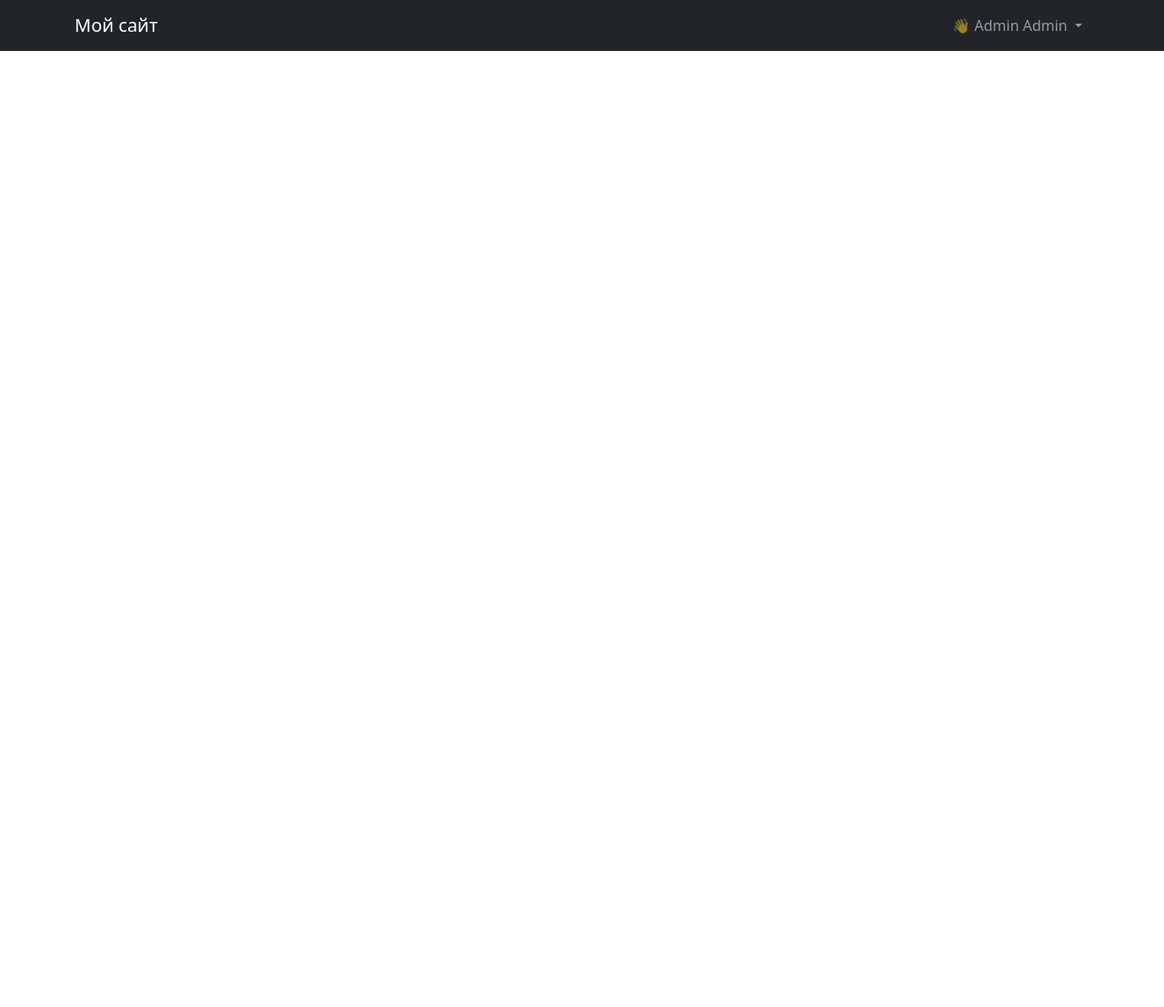
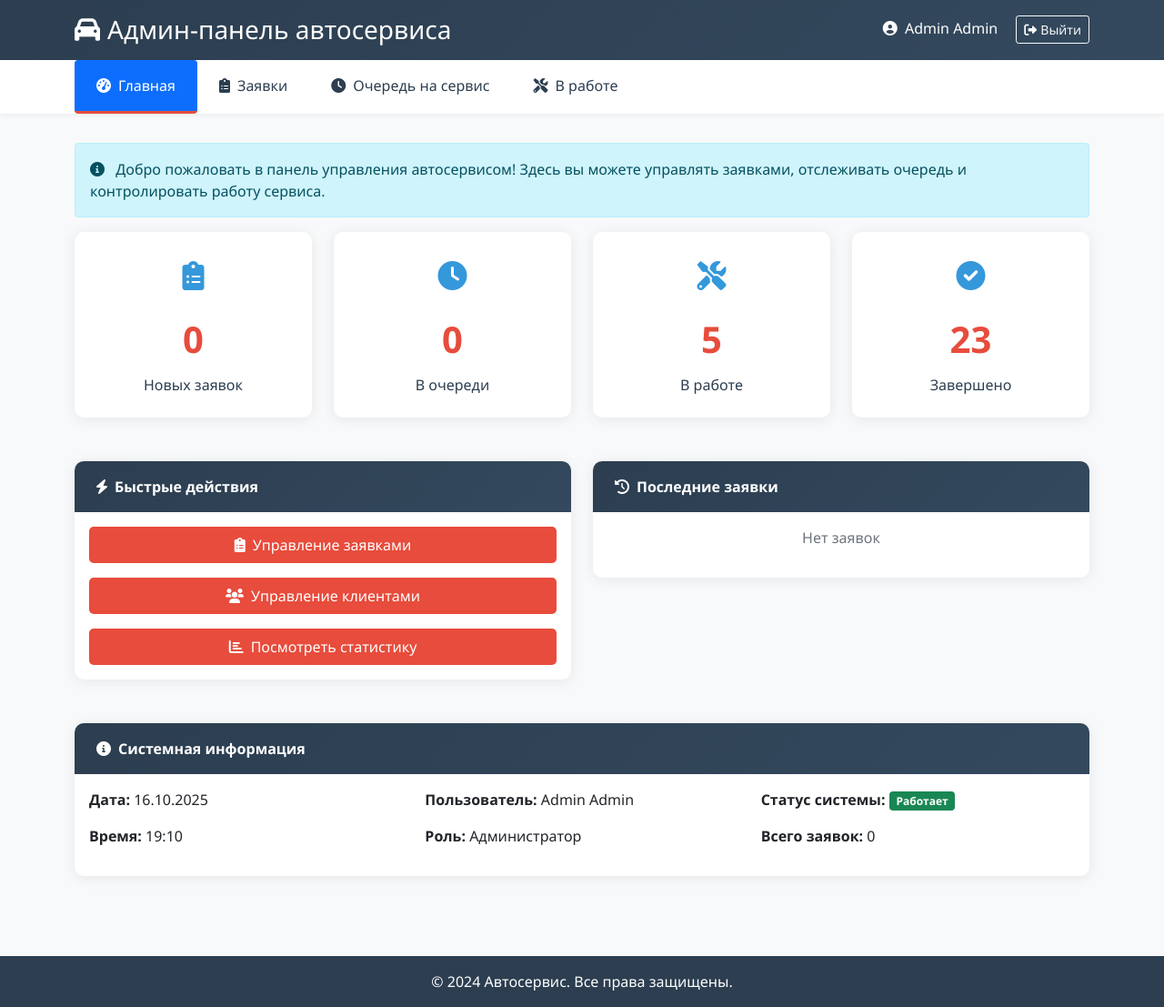
Before and after one commit to ilya2101/Site, a Flask app: page /admin/dashboard in a window 1280 px wide. Shown: the whole page at 91% size. Before the commit the page ends 56 px from the top, so only its background shows below. Run offline with Flask 3, Linux system fonts and the light colour scheme; a user stored in the database is signed in.

Commit message:
Добавлена таблица заявок

```diff
--- a/app.py
+++ b/app.py
@@ -48,14 +48,58 @@ class Application(db.Model):
     desired_time = db.Column(db.Time, nullable=False)
     created_at = db.Column(db.DateTime, default=datetime.utcnow)
     status = db.Column(db.String(20), default='new')
-
+    comment = db.Column(db.Text, default='')  # Добавляем поле для комментариев
     def __repr__(self):
         return f'<Application {self.id} - {self.name}>'
 
-# Создаем таблицы в обеих базах данных
+# Создаем модель для очереди
+class Queue(db.Model):
+    __bind_key__ = 'applications'  # Используем ту же базу
+    __tablename__ = 'queue'
+
+    id = db.Column(db.Integer, primary_key=True)
+    application_id = db.Column(db.Integer, db.ForeignKey('applications.id'))
+    name = db.Column(db.String(100), nullable=False)
+    phone = db.Column(db.String(20), nullable=False)
+    car_brand = db.Column(db.String(50), nullable=False)
+    car_model = db.Column(db.String(50), nullable=False)
+    desired_date = db.Column(db.Date, nullable=False)
+    desired_time = db.Column(db.Time, nullable=False)
+    created_at = db.Column(db.DateTime, default=datetime.utcnow)
+    status = db.Column(db.String(20), default='in_queue')
+    comment = db.Column(db.Text, default='')
+    moved_at = db.Column(db.DateTime, default=datetime.utcnow)
+
+    # Связь с оригинальной заявкой
+    application = db.relationship('Application', backref='queue_entries')
+
+
+
+
+
+
+# Удаляем и пересоздаем таблицы
 with app.app_context():
-    # Создаем таблицу для заявок
+    # Удаляем старые таблицы
+    db.drop_all(bind_key='applications')
+
+    # Создаем новые таблицы с правильной структурой
     db.create_all(bind_key='applications')
+
+    inspector = db.inspect(db.get_engine(bind='applications'))
+    if 'queue' not in inspector.get_table_names():
+        Queue.__table__.create(db.get_engine(bind='applications'))
+        print("Таблица 'queue' создана успешно!")
+
+    print("Все таблицы созданы успешно!")
+
+    # Правильный способ проверки существования таблицы
+    inspector = db.inspect(db.get_engine(bind='applications'))
+    if 'queue' not in inspector.get_table_names():
+        Queue.__table__.create(db.get_engine(bind='applications'))
+        print("Таблица 'queue' создана успешно!")
+
+    print("Все таблицы созданы успешно!")
 
 @login_manager.user_loader
 def load_user(user_id):
@@ -161,7 +205,22 @@ def logout():
 def admin_dashboard():
     if not current_user.is_admin:
         abort(403)
-    return render_template('admin_dashboard.html', user=current_user)
+
+    # Получаем статистику
+    new_requests_count = Application.query.filter_by(status='new').count()
+    queue_count = Queue.query.count()
+    total_requests = Application.query.count()
+
+    # Получаем последние 5 заявок
+    recent_requests = Application.query.order_by(Application.created_at.desc()).limit(5).all()
+
+    return render_template('admin_dashboard.html',
+                           user=current_user,
+                           now=datetime.now(),
+                           new_requests_count=new_requests_count,
+                           queue_count=queue_count,
+                           total_requests=total_requests,
+                           recent_requests=recent_requests)
 
 @app.route('/account')
 @login_required
@@ -179,8 +238,126 @@ class ServiceRequest:
 def view_requests():
     if not current_user.is_admin:
         abort(403)
-    requests = ServiceRequest.query.order_by(ServiceRequest.created_at.desc()).all()
+
+    # Получаем все заявки из базы данных
+    requests = Application.query.order_by(Application.created_at.desc()).all()
+    return render_template('admin_requests.html',
+                           requests=requests,
+                           user=current_user)  # ДОБАВЬТЕ user=current_user
+
+
+    # Получаем все заявки из базы данных
+    requests = Application.query.order_by(Application.created_at.desc()).all()
     return render_template('admin_requests.html', requests=requests)
+
+@app.route('/admin/request/update/<int:request_id>', methods=['POST'])
+@login_required
+def update_request(request_id):
+    if not current_user.is_admin:
+        abort(403)
+
+    try:
+        application = Application.query.get_or_404(request_id)
+
+        # Обновляем данные
+        application.name = request.form.get('name')
+        application.phone = request.form.get('phone')
+        application.car_brand = request.form.get('car_brand')
+        application.car_model = request.form.get('car_model')
+        application.desired_date = datetime.strptime(request.form.get('desired_date'), '%Y-%m-%d').date()
+        application.desired_time = datetime.strptime(request.form.get('desired_time'), '%H:%M').time()
+        application.comment = request.form.get('comment', '')
+
+        db.session.commit()
+        flash('Заявка успешно обновлена!', 'success')
+
+    except Exception as e:
+        db.session.rollback()
+        flash(f'Ошибка при обновлении заявки: {str(e)}', 'danger')
+
+    return redirect(url_for('view_requests'))
+
+
+@app.route('/admin/request/comment/<int:request_id>', methods=['POST'])
+@login_required
+def add_comment(request_id):
+    if not current_user.is_admin:
+        abort(403)
+
+    try:
+        application = Application.query.get_or_404(request_id)
+        comment = request.form.get('comment', '').strip()
+
+        if comment:
+            if application.comment:
+                application.comment += f"\n[{datetime.now().strftime('%d.%m.%Y %H:%M')}]: {comment}"
+            else:
+                application.comment = f"[{datetime.now().strftime('%d.%m.%Y %H:%M')}]: {comment}"
+
+            db.session.commit()
+            flash('Комментарий добавлен!', 'success')
+        else:
+            flash('Комментарий не может быть пустым', 'warning')
+
+    except Exception as e:
+        db.session.rollback()
+        flash(f'Ошибка при добавлении комментария: {str(e)}', 'danger')
+
+    return redirect(url_for('view_requests'))
+
+@app.route('/admin/request/confirm/<int:request_id>')
+@login_required
+def confirm_request(request_id):
+    if not current_user.is_admin:
+        abort(403)
+
+    try:
+        application = Application.query.get_or_404(request_id)
+
+        # Создаем запись в очереди
+        queue_entry = Queue(
+            application_id=application.id,
+            name=application.name,
+            phone=application.phone,
+            car_brand=application.car_brand,
+            car_model=application.car_model,
+            desired_date=application.desired_date,
+            desired_time=application.desired_time,
+            created_at=application.created_at,
+            comment=application.comment,
+            status='in_queue'
+        )
+
+        # Добавляем в очередь и удаляем из заявок
+        db.session.add(queue_entry)
+        db.session.delete(application)
+        db.session.commit()
+
+        flash('Заявка перемещена в очередь!', 'success')
+
+    except Exception as e:
+        db.session.rollback()
+        flash(f'Ошибка при перемещении заявки: {str(e)}', 'danger')
+
+    return redirect(url_for('view_requests'))
+
+@app.route('/admin/request/delete/<int:request_id>')
+@login_required
+def delete_request(request_id):
+    if not current_user.is_admin:
+        abort(403)
+
+    try:
+        application = Application.query.get_or_404(request_id)
+        db.session.delete(application)
+        db.session.commit()
+        flash('Заявка удалена!', 'success')
+
+    except Exception as e:
+        db.session.rollback()
+        flash(f'Ошибка при удалении заявки: {str(e)}', 'danger')
+
+    return redirect(url_for('view_requests'))
 
 
 @app.route('/submit_application', methods=['POST'])
--- a/templates/admin_dashboard.html
+++ b/templates/admin_dashboard.html
@@ -1,29 +1,133 @@
-{% extends "base.html" %}  <!-- Если у вас есть базовый шаблон -->
+{% extends "base_admin.html" %}
+
+{% block title %}Главная - Админ-панель{% endblock %}
 
 {% block content %}
-    <div class="container mt-4">
-        <h1 class="mb-4">Административная панель</h1>
+    <div class="row">
+        <div class="col-12">
+            <div class="alert alert-info">
+                <i class="fas fa-info-circle me-2"></i>
+                Добро пожаловать в панель управления автосервисом! Здесь вы можете управлять заявками, отслеживать очередь и контролировать работу сервиса.
+            </div>
+        </div>
+    </div>
 
-        <div class="alert alert-success">
-            Добро пожаловать, <strong>{{ user.first_name }} {{ user.last_name }}</strong>!
-            Вы вошли как <span class="badge bg-danger">Администратор</span>.
+    <!-- Статистика -->
+    <div class="row mb-4">
+        <div class="col-md-3">
+            <div class="admin-card stats-card">
+                <div class="car-icon">
+                    <i class="fas fa-clipboard-list"></i>
+                </div>
+                <div class="stats-number">{{ new_requests_count }}</div>
+                <div class="stats-label">Новых заявок</div>
+            </div>
         </div>
+        <div class="col-md-3">
+            <div class="admin-card stats-card">
+                <div class="car-icon">
+                    <i class="fas fa-clock"></i>
+                </div>
+                <div class="stats-number">{{ queue_count }}</div>
+                <div class="stats-label">В очереди</div>
+            </div>
+        </div>
+        <div class="col-md-3">
+            <div class="admin-card stats-card">
+                <div class="car-icon">
+                    <i class="fas fa-tools"></i>
+                </div>
+                <div class="stats-number">5</div>
+                <div class="stats-label">В работе</div>
+            </div>
+        </div>
+        <div class="col-md-3">
+            <div class="admin-card stats-card">
+                <div class="car-icon">
+                    <i class="fas fa-check-circle"></i>
+                </div>
+                <div class="stats-number">23</div>
+                <div class="stats-label">Завершено</div>
+            </div>
+        </div>
+    </div>
 
-        <div class="card">
-            <div class="card-header">
-                <h5>Действия администратора</h5>
-            </div>
-            <div class="card-body">
-                <div class="list-group">
-                    <a href="#" class="list-group-item list-group-item-action">Управление пользователями</a>
-                    <a href="#" class="list-group-item list-group-item-action">Настройки системы</a>
-                    <a href="#" class="list-group-item list-group-item-action">Статистика</a>
+    <!-- Быстрые действия -->
+    <div class="row">
+        <div class="col-md-6">
+            <div class="admin-card">
+                <div class="admin-card-header">
+                    <i class="fas fa-bolt me-2"></i>Быстрые действия
+                </div>
+                <div class="card-body">
+                    <div class="d-grid gap-2">
+                        <a href="{{ url_for('view_requests') }}" class="btn btn-admin mb-2">
+                            <i class="fas fa-clipboard-list me-2"></i>Управление заявками
+                        </a>
+                        <a href="#" class="btn btn-admin mb-2">
+                            <i class="fas fa-users me-2"></i>Управление клиентами
+                        </a>
+                        <a href="#" class="btn btn-admin">
+                            <i class="fas fa-chart-bar me-2"></i>Посмотреть статистику
+                        </a>
+                    </div>
                 </div>
             </div>
         </div>
 
-        <div class="mt-3">
-            <a href="{{ url_for('logout') }}" class="btn btn-outline-danger">Выйти</a>
+        <div class="col-md-6">
+            <div class="admin-card">
+                <div class="admin-card-header">
+                    <i class="fas fa-history me-2"></i>Последние заявки
+                </div>
+                <div class="card-body">
+                    {% if recent_requests %}
+                        <div class="list-group list-group-flush">
+                            {% for request in recent_requests %}
+                                <div class="list-group-item d-flex justify-content-between align-items-center">
+                                    <div>
+                                        <strong>{{ request.name }}</strong>
+                                        <br>
+                                        <small>{{ request.car_brand }} {{ request.car_model }}</small>
+                                    </div>
+                                    <span class="badge bg-{% if request.status == 'new' %}warning{% else %}info{% endif %}">
+                            {{ request.status }}
+                        </span>
+                                </div>
+                            {% endfor %}
+                        </div>
+                    {% else %}
+                        <p class="text-muted text-center">Нет заявок</p>
+                    {% endif %}
+                </div>
+            </div>
+        </div>
+    </div>
+
+    <!-- Системная информация -->
+    <div class="row mt-4">
+        <div class="col-12">
+            <div class="admin-card">
+                <div class="admin-card-header">
+                    <i class="fas fa-info-circle me-2"></i>Системная информация
+                </div>
+                <div class="card-body">
+                    <div class="row">
+                        <div class="col-md-4">
+                            <p><strong>Дата:</strong> {{ now.strftime('%d.%m.%Y') }}</p>
+                            <p><strong>Время:</strong> {{ now.strftime('%H:%M') }}</p>
+                        </div>
+                        <div class="col-md-4">
+                            <p><strong>Пользователь:</strong> {{ user.first_name }} {{ user.last_name }}</p>
+                            <p><strong>Роль:</strong> Администратор</p>
+                        </div>
+                        <div class="col-md-4">
+                            <p><strong>Статус системы:</strong> <span class="badge bg-success">Работает</span></p>
+                            <p><strong>Всего заявок:</strong> {{ total_requests }}</p>
+                        </div>
+                    </div>
+                </div>
+            </div>
         </div>
     </div>
 {% endblock %}
--- /dev/null
+++ b/templates/base_admin.html
@@ -0,0 +1,207 @@
+<!DOCTYPE html>
+<html lang="ru">
+<head>
+    <meta charset="UTF-8">
+    <meta name="viewport" content="width=device-width, initial-scale=1.0">
+    <title>{% block title %}Админ-панель автосервиса{% endblock %}</title>
+
+    <!-- Bootstrap CSS -->
+    <link href="https://cdn.jsdelivr.net/npm/bootstrap@5.1.3/dist/css/bootstrap.min.css" rel="stylesheet">
+    <!-- Font Awesome для иконок -->
+    <link rel="stylesheet" href="https://cdnjs.cloudflare.com/ajax/libs/font-awesome/6.0.0/css/all.min.css">
+
+    <style>
+        :root {
+            --primary-color: #2c3e50;
+            --secondary-color: #e74c3c;
+            --accent-color: #3498db;
+            --light-bg: #f8f9fa;
+            --dark-bg: #34495e;
+        }
+
+        body {
+            background-color: var(--light-bg);
+            font-family: 'Segoe UI', Tahoma, Geneva, Verdana, sans-serif;
+        }
+
+        .admin-header {
+            background: linear-gradient(135deg, var(--primary-color), var(--dark-bg));
+            color: white;
+            padding: 1rem 0;
+            box-shadow: 0 2px 10px rgba(0,0,0,0.1);
+        }
+
+        .admin-nav {
+            background-color: white;
+            box-shadow: 0 2px 5px rgba(0,0,0,0.05);
+        }
+
+        .nav-link {
+            color: var(--primary-color);
+            font-weight: 500;
+            padding: 1rem 1.5rem;
+            transition: all 0.3s ease;
+            border-bottom: 3px solid transparent;
+        }
+
+        .nav-link:hover {
+            color: var(--secondary-color);
+            background-color: #f8f9fa;
+            border-bottom: 3px solid var(--secondary-color);
+        }
+
+        .nav-link.active {
+            color: var(--secondary-color);
+            border-bottom: 3px solid var(--secondary-color);
+        }
+
+        .admin-content {
+            padding: 2rem 0;
+            min-height: calc(100vh - 200px);
+        }
+
+        .admin-card {
+            background: white;
+            border-radius: 10px;
+            box-shadow: 0 2px 15px rgba(0,0,0,0.08);
+            margin-bottom: 1.5rem;
+            border: none;
+            transition: transform 0.3s ease;
+        }
+
+        .admin-card:hover {
+            transform: translateY(-5px);
+        }
+
+        .admin-card-header {
+            background: linear-gradient(135deg, var(--primary-color), var(--dark-bg));
+            color: white;
+            border-radius: 10px 10px 0 0 !important;
+            padding: 1rem 1.5rem;
+            font-weight: 600;
+        }
+
+        .stats-card {
+            text-align: center;
+            padding: 1.5rem;
+        }
+
+        .stats-number {
+            font-size: 2.5rem;
+            font-weight: bold;
+            color: var(--secondary-color);
+            margin: 0.5rem 0;
+        }
+
+        .stats-label {
+            color: var(--primary-color);
+            font-weight: 500;
+        }
+
+        .car-icon {
+            font-size: 2rem;
+            color: var(--accent-color);
+            margin-bottom: 1rem;
+        }
+
+        .btn-admin {
+            background-color: var(--secondary-color);
+            border: none;
+            color: white;
+            padding: 0.5rem 1.5rem;
+            border-radius: 5px;
+            transition: all 0.3s ease;
+        }
+
+        .btn-admin:hover {
+            background-color: #c0392b;
+            transform: translateY(-2px);
+            color: white;
+        }
+
+        .admin-footer {
+            background-color: var(--primary-color);
+            color: white;
+            padding: 1rem 0;
+            margin-top: 2rem;
+        }
+    </style>
+
+    {% block extra_css %}{% endblock %}
+</head>
+<body>
+<!-- Шапка админ-панели -->
+<header class="admin-header">
+    <div class="container">
+        <div class="row align-items-center">
+            <div class="col-md-6">
+                <h1 class="h3 mb-0">
+                    <i class="fas fa-car me-2"></i>Админ-панель автосервиса
+                </h1>
+            </div>
+            <div class="col-md-6 text-end">
+                    <span class="me-3">
+                        <i class="fas fa-user-circle me-1"></i>
+                        {{ user.first_name }} {{ user.last_name }}
+                    </span>
+                <a href="{{ url_for('logout') }}" class="btn btn-sm btn-outline-light">
+                    <i class="fas fa-sign-out-alt me-1"></i>Выйти
+                </a>
+            </div>
+        </div>
+    </div>
+</header>
+
+<!-- Навигационная панель -->
+<nav class="admin-nav">
+    <div class="container">
+        <div class="nav nav-pills">
+            <a class="nav-link {% if request.endpoint == 'admin_dashboard' %}active{% endif %}"
+               href="{{ url_for('admin_dashboard') }}">
+                <i class="fas fa-tachometer-alt me-2"></i>Главная
+            </a>
+            <a class="nav-link {% if request.endpoint == 'view_requests' %}active{% endif %}"
+               href="{{ url_for('view_requests') }}">
+                <i class="fas fa-clipboard-list me-2"></i>Заявки
+            </a>
+            <a class="nav-link" href="#">
+                <i class="fas fa-clock me-2"></i>Очередь на сервис
+            </a>
+            <a class="nav-link" href="#">
+                <i class="fas fa-tools me-2"></i>В работе
+            </a>
+        </div>
+    </div>
+</nav>
+
+<!-- Основное содержимое -->
+<main class="admin-content">
+    <div class="container">
+        {% with messages = get_flashed_messages(with_categories=true) %}
+            {% if messages %}
+                {% for category, message in messages %}
+                    <div class="alert alert-{{ 'danger' if category == 'error' else category }} alert-dismissible fade show" role="alert">
+                        {{ message }}
+                        <button type="button" class="btn-close" data-bs-dismiss="alert" aria-label="Close"></button>
+                    </div>
+                {% endfor %}
+            {% endif %}
+        {% endwith %}
+
+        {% block content %}{% endblock %}
+    </div>
+</main>
+
+<!-- Подвал -->
+<footer class="admin-footer">
+    <div class="container text-center">
+        <p class="mb-0">&copy; 2024 Автосервис. Все права защищены.</p>
+    </div>
+</footer>
+
+<!-- Bootstrap JS -->
+<script src="https://cdn.jsdelivr.net/npm/bootstrap@5.1.3/dist/js/bootstrap.bundle.min.js"></script>
+
+{% block extra_js %}{% endblock %}
+</body>
+</html>
```
Also changed, not shown: templates/admin_requests.html (added, +212 -0 lines).
